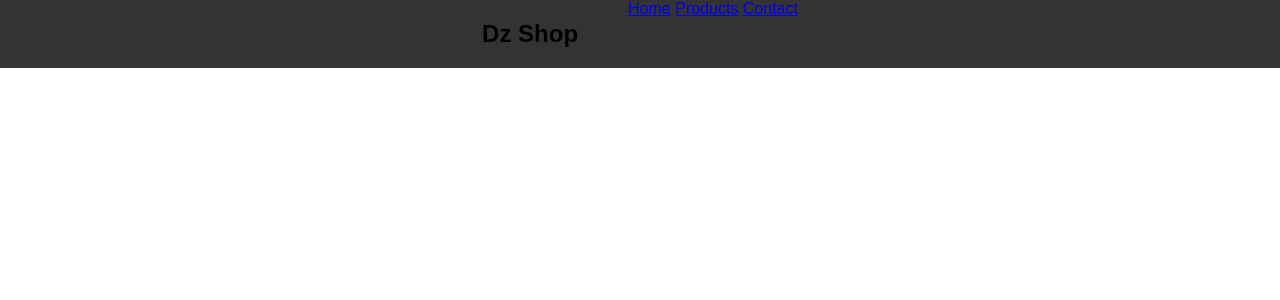
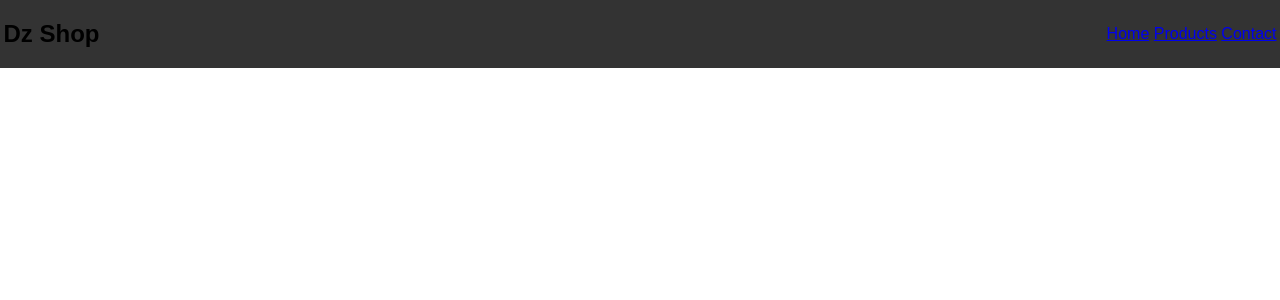
Before and after one commit to superCODZE/pfetest, a Django app: page / in a window 1280 px wide. Shown: the top 300 px of the page. Run offline with Django 5.2, Linux system fonts and the light colour scheme.

Commit message:
modification in navbar

```diff
--- a/ecommairce/core/templates/base.html
+++ b/ecommairce/core/templates/base.html
@@ -12,9 +12,9 @@
 </head>
 <body>
     <nav class="navbar">
-       <div>
+
          <h2>Dz Shop</h2>
-       </div>
+
        <div class="nav-links">
             <a href="#">Home</a>
             <a href="#">Products</a>
--- a/ecommairce/static/style.css
+++ b/ecommairce/static/style.css
@@ -3,8 +3,9 @@
 
 
     display: flex;
-    justify-content: center;
-    gap: 50px;
+    align-items: center;
+    justify-content: space-around;
+    gap: 1000px;
 }
 
 .nav-link{
```
